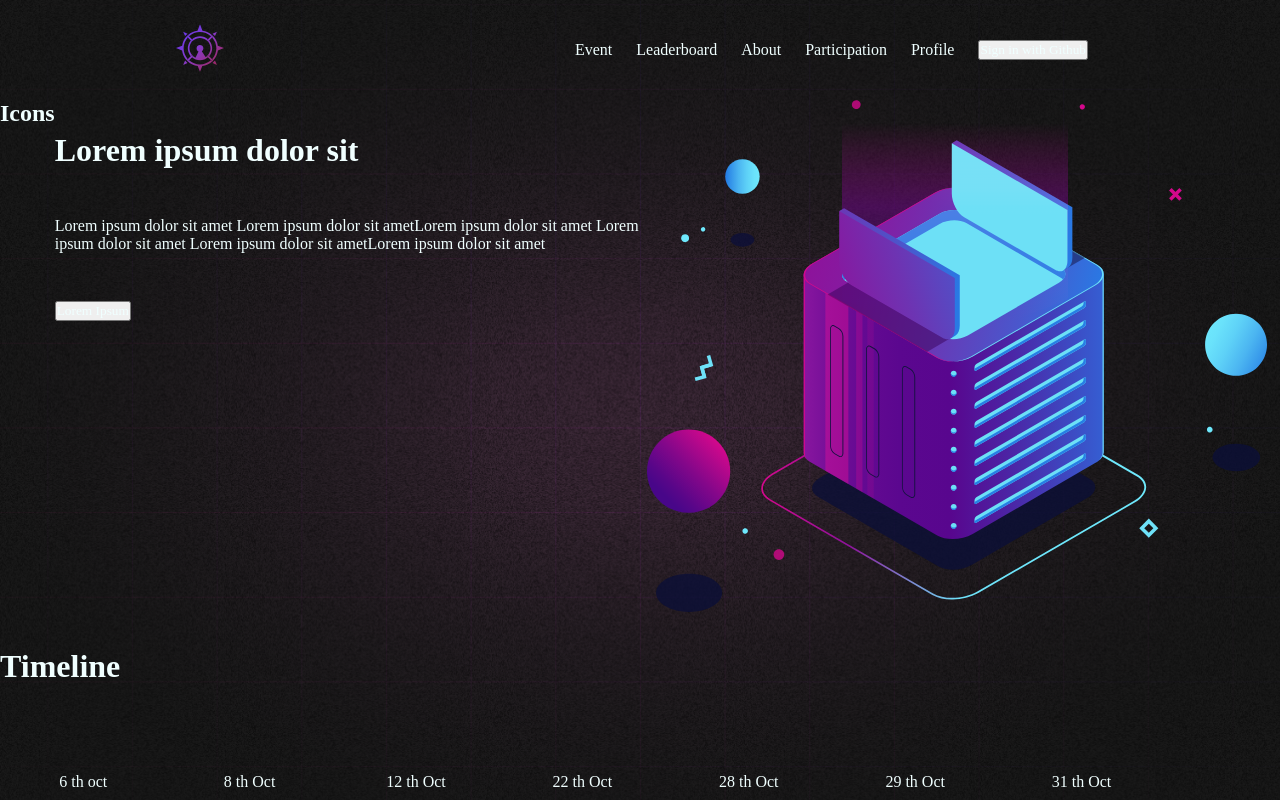
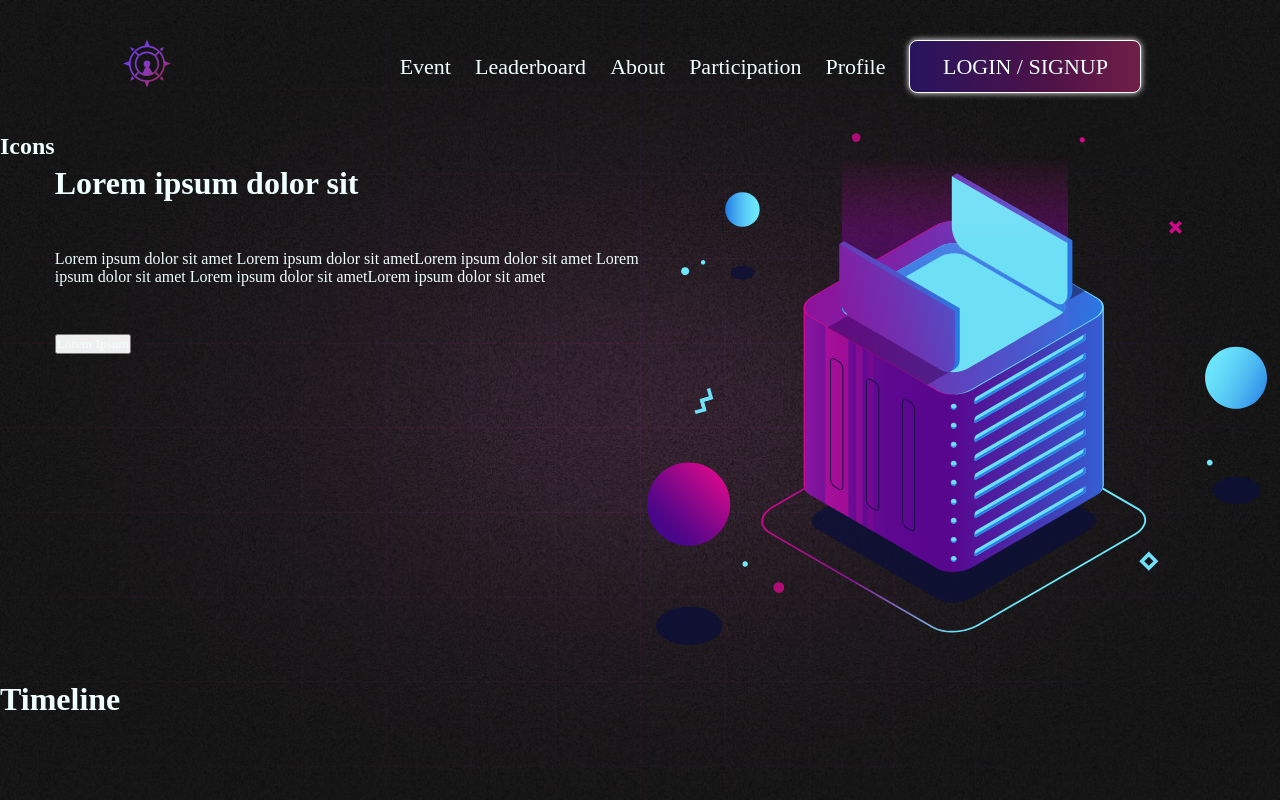
Before and after one commit to sdslabs/odyssey, a Next.js app in the folder frontend/: page / in a window 1280 px wide. Shown: the top 800 px of the page. Built offline with nearby package versions, Linux system fonts and the light colour scheme; no server answers; a web font is replaced by a local one.

Commit message:
Add Components for login/signup and username dropdown menu

```diff
--- a/frontend/components/Navbar.js
+++ b/frontend/components/Navbar.js
@@ -2,6 +2,7 @@ import Link from "next/link";
 import React, { useState } from "react";
 import NavItem from "./NavItem";
 import { signIn, signOut, useSession, SessionProvider } from "next-auth/react";
+import DropDown from "./Navbar/UsernameDropdown";
 
 const MENU_LIST = [
   { text: "Event", href: "/event" },
@@ -46,9 +47,9 @@ const Navbar = () => {
             </div>
           ))}
           {!session && (
-            <button onClick={() => signIn()}>Sign in with Github</button>
+            <button className="login_signupButton" onClick={() => signIn()}>LOGIN / SIGNUP</button>
           )}
-          {session && <button onClick={() => signOut()}>Sign out</button>}
+          {session && <button className="signout" onClick={() => signOut()}>USERNAME</button>}
         </div>
       </nav>
     </header>
--- /dev/null
+++ b/frontend/components/Navbar/UsernameDropdown.js
@@ -0,0 +1,12 @@
+import React from "react";
+
+const DropDown = () => {
+    return (
+        <div className="dropdown">
+            <button className="profile_button">PROFILE</button>
+            <button className="logout_button">LOGOUT</button>
+        </div>
+    );
+};
+
+export default DropDown;
--- /dev/null
+++ b/frontend/styles/components/LoginSignupButton.scss
@@ -0,0 +1,9 @@
+.login_signupButton {
+    width: 14.5rem;
+    height: 3.338rem;
+    font-size: 1.375rem;
+    border: 0.0625rem solid #FFFFFF;
+    filter: drop-shadow(0rem 0rem 0.2rem #FFFFFF);
+    border-radius: 0.5rem;
+    background: linear-gradient(90deg, rgba(50, 18, 138, 0.207) 0%, rgba(80, 41, 189, 0.207) 0.01%, rgba(170, 28, 100, 0.237) 58.85%, rgba(233, 69, 96, 0.3) 100%), linear-gradient(90deg, #1D0F44 0%, #3D0E3D 100%);
+}
--- /dev/null
+++ b/frontend/styles/components/signoutButton.scss
@@ -0,0 +1,29 @@
+.dropdown {
+    display: flex;
+    flex-direction: column;
+    width: 10.75rem;
+}
+
+.profile_button {
+    height: 2.875rem;
+    border: none;
+    border-top-left-radius: 8px;
+    border-top-right-radius: 8px;
+    border-bottom: 1px solid white;
+    background: url("../../public/images/background.svg");
+    font-size: 20px;
+}
+
+.logout_button {
+    height: 2.875rem;
+    border: none;
+    border-bottom-left-radius: 8px;
+    border-bottom-right-radius: 8px;
+    background: url("../../public/images/background.svg");
+    font-size: 20px;
+}
+
+.signout {
+    border: 2px solid rgb(209, 209, 209);
+    border-radius: 8px;
+}
--- a/frontend/styles/globals.scss
+++ b/frontend/styles/globals.scss
@@ -2,6 +2,8 @@
 @import 'Home.module';
 @import "./components/timeline";
 @import "./components/footer.scss";
+@import "./components/LoginSignupButton.scss";
+@import "./components/signoutButton.scss";
 
 * {
   margin: 0;
@@ -35,7 +37,7 @@ header{
 nav{
   display: flex;
   padding: 16px;
-  justify-content: space-between;
+  justify-content: space-around;
   align-items: center;
   background-color: transparent;
   font-family: 'Work Sans', sans-serif;
@@ -146,20 +148,7 @@ nav{
   }
 }
 
-// .footer {
-//   display: flex;
-//   flex-direction: row;
-//   align-content: space-between;
-//   justify-content: space-between;
-//   margin: auto;
-// }
-
-// .footer-social {
-//   display: flex;
-//   flex-direction: column;
-// }
-
-// .social-icons {
-//   display: flex;
-//   flex-direction: row;
-// }
+.nav {
+  font-size: 22px;
+  width: 100vw;
+}
```
